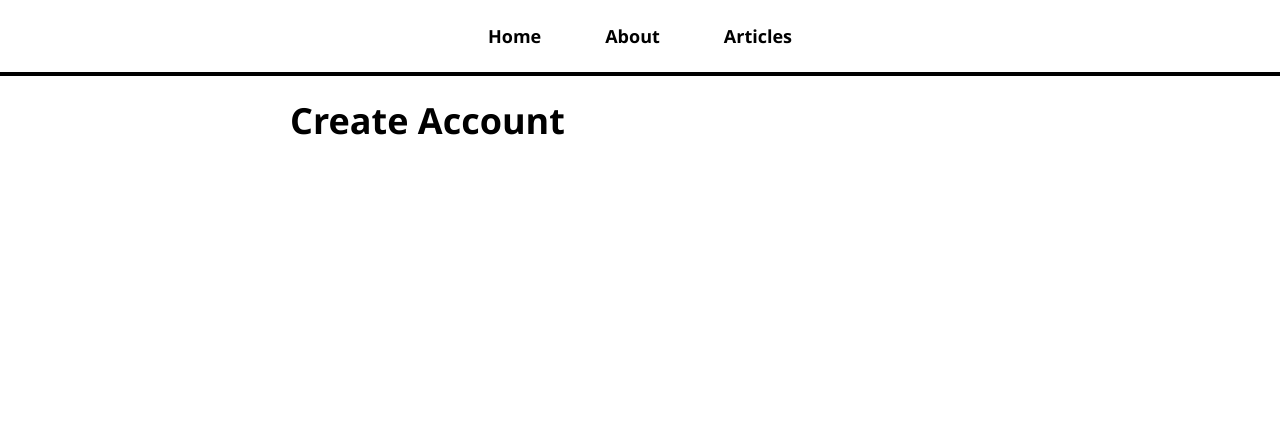
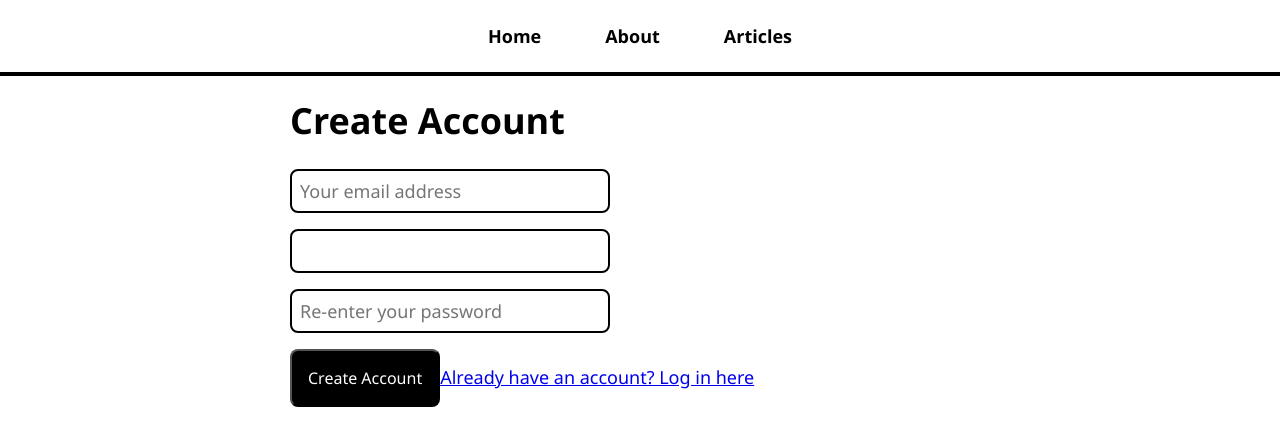
Before and after one commit to iah-hel/react-creating-and-hosting-a-full-stack-site, a React (Create React App) app: page /create-account in a window 1280 px wide. Shown: the top 446 px of the page. Built offline with nearby package versions, Linux system fonts and the light colour scheme.

Commit message:
Adds changes  to 5.6

```diff
--- a/src/pages/CreateAccountPage.js
+++ b/src/pages/CreateAccountPage.js
@@ -1,6 +1,47 @@
+import { useState } from "react";
+import { Link, useNavigate } from "react-router-dom";
+import {getAuth, createUserWithEmailAndPassword} from "firebase/auth"
+
 const CreateAccountPage = () =>{
+    const [email,setEmail] = useState('');
+    const [password,setPassword] = useState('');
+    const [confirmPasswrod,setConfirmPasswrod] = useState('');
+
+    const [error,setError] = useState('');
+
+    const navigate = useNavigate();
+
+    const createAccount = async() =>{
+        try {
+            if(password !== confirmPasswrod ){
+                setError("Password and confirm password do not match");
+                return;
+            }
+
+            await createUserWithEmailAndPassword(getAuth(),email,password);
+            navigate('/articles');
+
+        } catch (error) {
+            setError(error.message);
+        }
+    }
+
     return (
+        <>
         <h1>Create Account</h1>
+        {error && <p className="error">{error}</p>}
+
+        <input value={email} placeholder="Your email address" onChange={e=>setEmail(e.target.value)}/>
+
+        <input type="password" value={password} onChange={e=>setPassword(e.target.value)} />
+
+        <input type="password" placeholder="Re-enter your password" value={confirmPasswrod} onChange={e=>setConfirmPasswrod(e.target.value)} />
+
+        <button onClick={createAccount}>Create Account</button>
+
+        <Link to="/login">Already have an account? Log in here</Link>
+        </>
+
     );
 }
 
```
